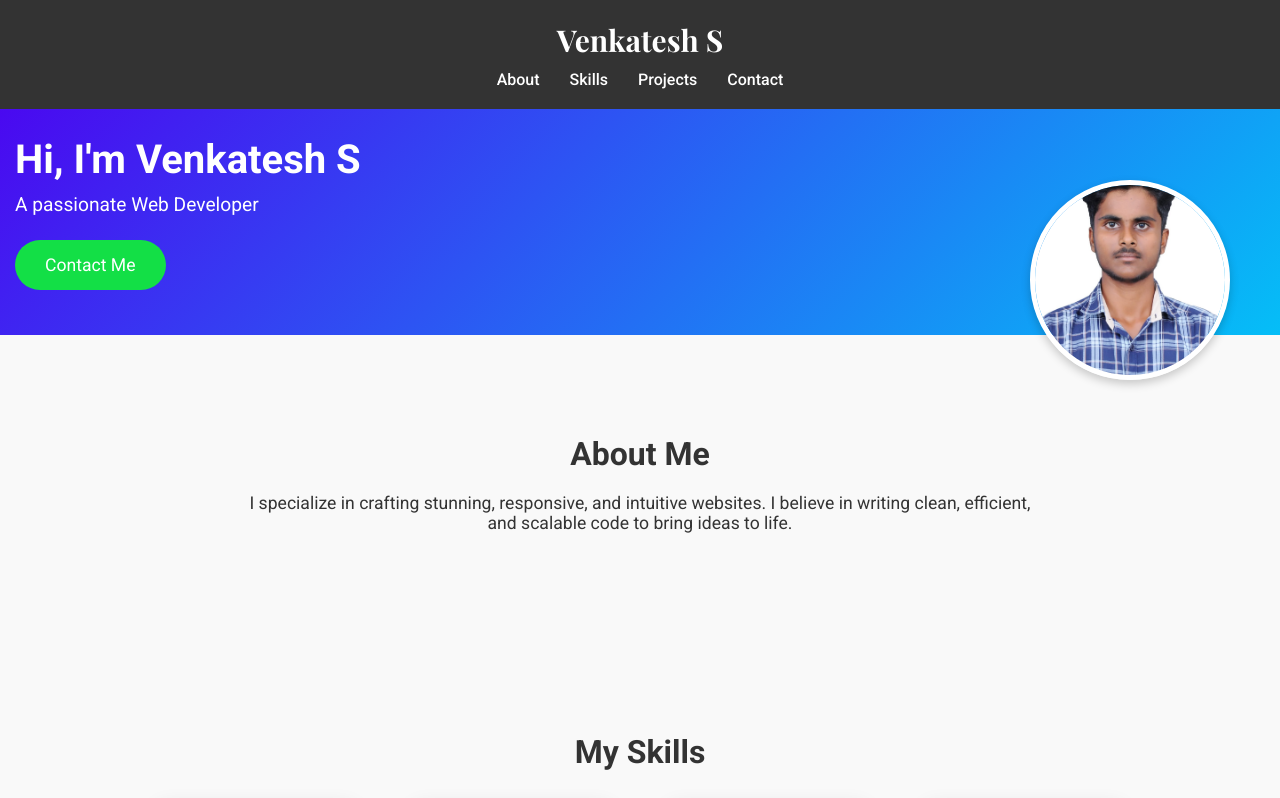
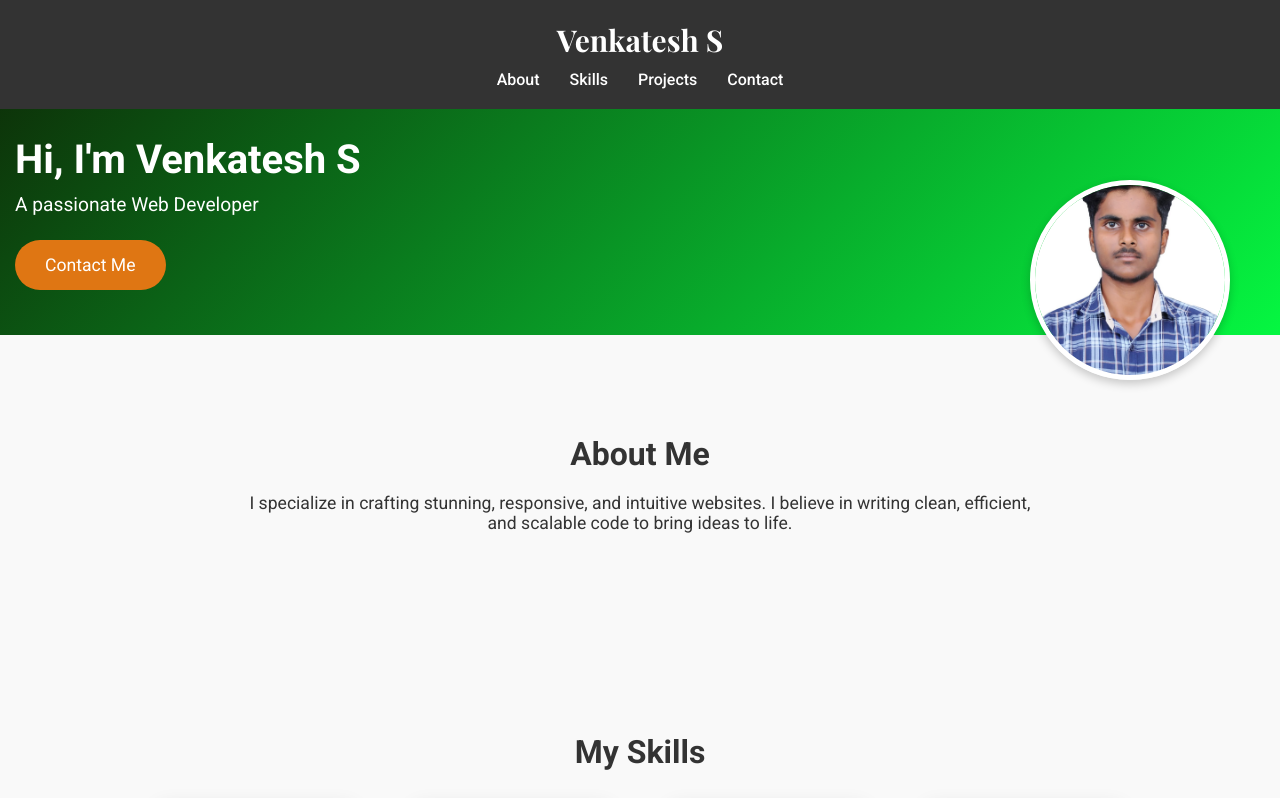
Before and after one commit to venkatesh175/Portfolio, a plain HTML site: page index.html in a window 1280 px wide. In both pictures the pointer is over the link "Contact Me". Shown: the top 798 px of the page. Drawn offline with nearby package versions, Linux system fonts and the light colour scheme; a script that the page names is missing.

Commit message:
Add files via upload

```diff
--- a/styles.css
+++ b/styles.css
@@ -62,7 +62,7 @@ section {
     display: flex;
     justify-content: space-between;
     align-items: center;
-    background: linear-gradient(135deg, #4b05f0, #05bef7);
+    background: linear-gradient(135deg, #0d3008, #05f741);
     color: #fff;
     padding: 60px 0;
 }
@@ -113,7 +113,7 @@ section {
 }
 
 .hero-content .cta-btn:hover {
-    background-color: #13df46;
+    background-color: #df7613;
     color: #fff;
 }
 
```
